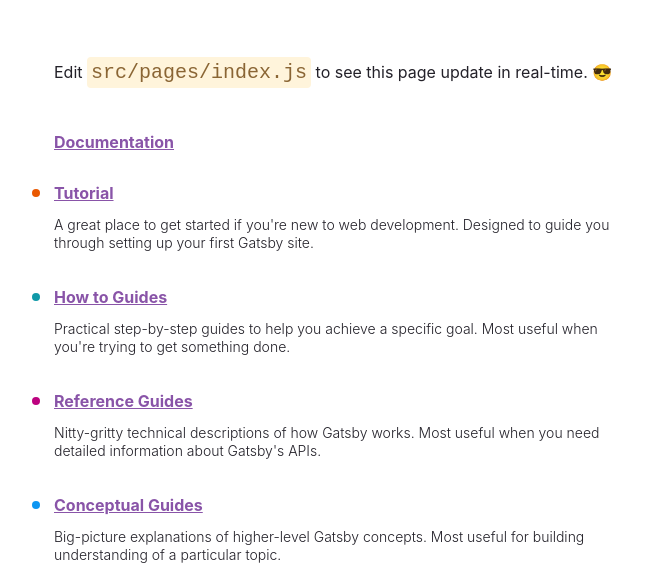
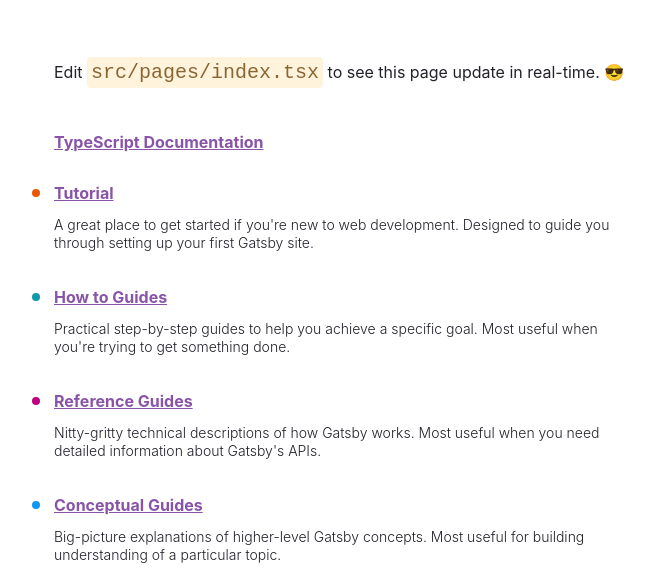
Before and after one commit to ndaemy/tutorial-gatsby-v4, a Gatsby site: page / in a window 1280 px wide. Shown: the part 224-800 px from the top of the page, without its empty margins (50-704 px from the left). Built offline with nearby package versions, Linux system fonts and the light colour scheme; Gatsby itself is replaced by a stand-in of ours.

Commit message:
🎉 Re-initialize with typescript

```diff
--- a/gatsby-config.js
+++ b/gatsby-config.js
@@ -1,7 +1,10 @@
+/** @type {import('gatsby').GatsbyConfig} */
 module.exports = {
   siteMetadata: {
-    siteUrl: "https://www.yourdomain.tld",
-    title: "Gatsby Tutorial v4",
+      title: `new`,
+      siteUrl: `https://www.yourdomain.tld`,
   },
-  plugins: [],
-};
+  plugins: [
+
+  ]
+}
--- a/src/pages/index.js
+++ b/src/pages/index.tsx
@@ -57,8 +57,8 @@
 }
 
 const docLink = {
-  text: "Documentation",
-  url: "https://www.gatsbyjs.com/docs/",
+  text: "TypeScript Documentation",
+  url: "https://www.gatsbyjs.com/docs/how-to/custom-configuration/typescript/",
   color: "#8954A8",
 }
 
@@ -72,7 +72,7 @@
   borderRadius: 4,
   padding: "4px 6px",
   display: "inline-block",
-  position: "relative",
+  position: "relative" as "relative",
   top: -2,
   marginLeft: 10,
   lineHeight: 1,
@@ -134,22 +134,17 @@
         Congratulations
         <br />
         <span style={headingAccentStyles}>— you just made a Gatsby site! </span>
-        <span role="img" aria-label="Party popper emojis">
-          🎉🎉🎉
-        </span>
+        🎉🎉🎉
       </h1>
       <p style={paragraphStyles}>
-        Edit <code style={codeStyles}>src/pages/index.js</code> to see this page
-        update in real-time.{" "}
-        <span role="img" aria-label="Sunglasses smiley emoji">
-          😎
-        </span>
+        Edit <code style={codeStyles}>src/pages/index.tsx</code> to see this page
+        update in real-time. 😎
       </p>
       <ul style={listStyles}>
         <li style={docLinkStyle}>
           <a
             style={linkStyle}
-            href={`${docLink.url}?utm_source=starter&utm_medium=start-page&utm_campaign=minimal-starter`}
+            href={`${docLink.url}?utm_source=starter&utm_medium=ts-docs&utm_campaign=minimal-starter-ts`}
           >
             {docLink.text}
           </a>
@@ -159,7 +154,7 @@
             <span>
               <a
                 style={linkStyle}
-                href={`${link.url}?utm_source=starter&utm_medium=start-page&utm_campaign=minimal-starter`}
+                href={`${link.url}?utm_source=starter&utm_medium=start-page&utm_campaign=minimal-starter-ts`}
               >
                 {link.text}
               </a>
```
Also changed, not shown: package.json (+11 -4 lines), tsconfig.json (added, +102 -0 lines), README.md, src/pages/404.tsx (renamed from src/pages/404.js), 1 other file.
